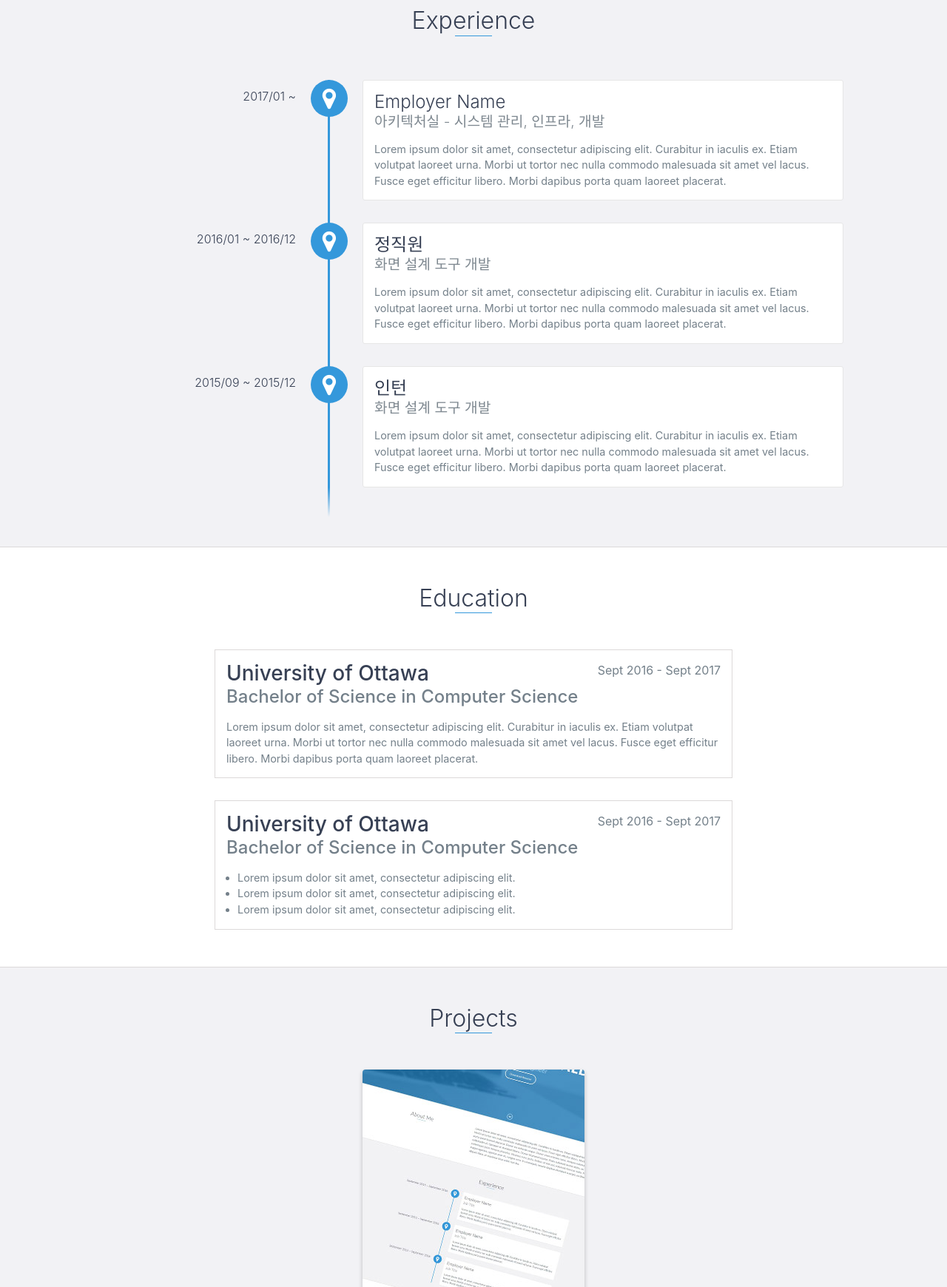
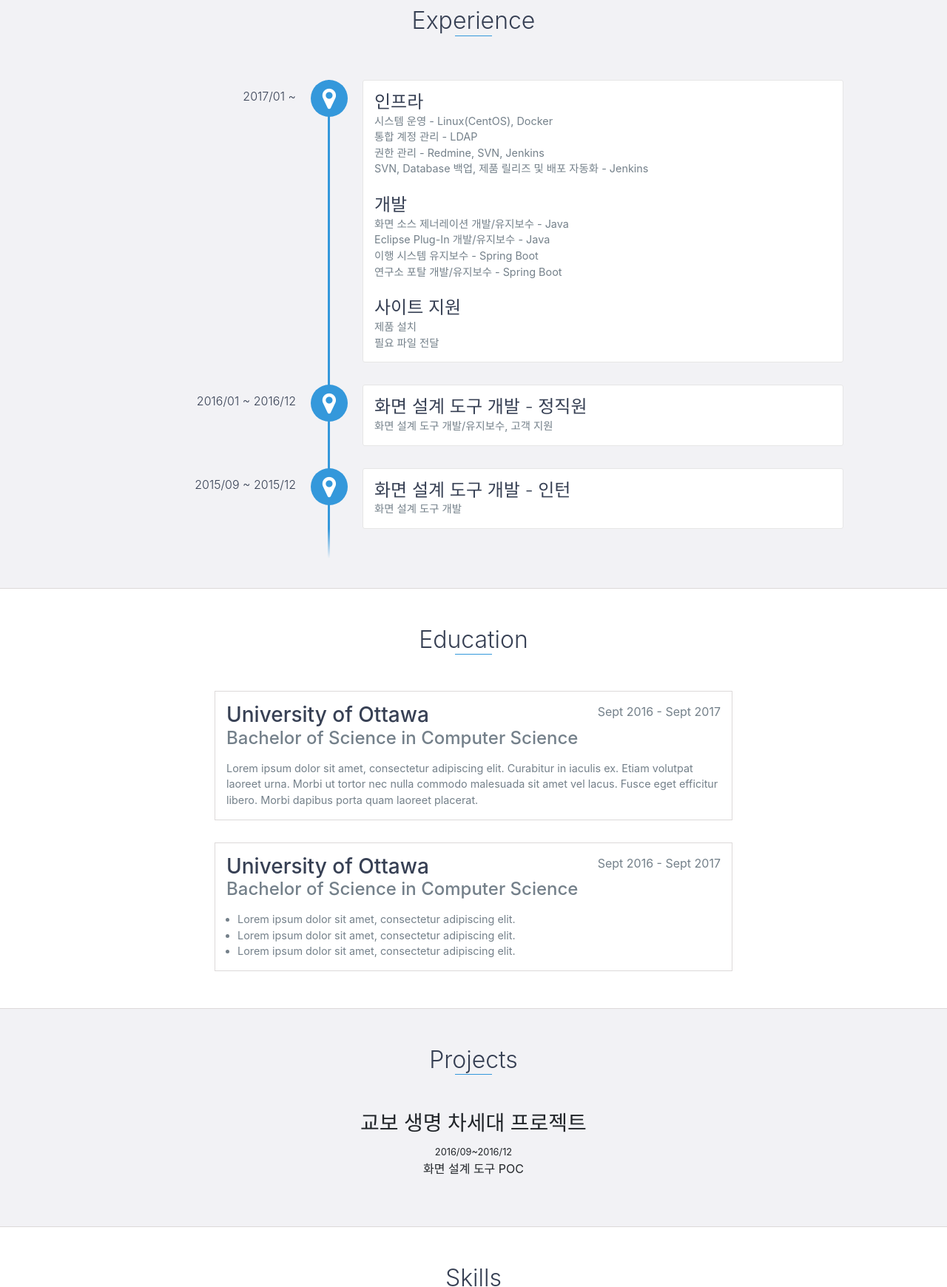
Before and after one commit to happygram/portfolio, a website: page index.html in a window 1280 px wide. Shown: the part 1060-2800 px from the top of the page at 74% size. Drawn offline with nearby package versions, Linux system fonts and the light colour scheme.

Commit message:
포트폴리오 작성 중

```diff
--- a/index.html
+++ b/index.html
@@ -40,9 +40,6 @@
             <li>
                 <a href="#skills">Skills</a>
             </li>
-            <li>
-                <a href="#contact">Contact</a>
-            </li>
         </ul>
     </header>
     <!-- End header -->
@@ -51,7 +48,6 @@
         <div id="lead-content">
             <h1>Seong-Beom Jeong</h1>
             <h2>DevOps Engineer</h2>
-            <a href="#" class="btn-rounded-white">Download Resume</a>
         </div>
         <!-- End #lead-content -->
 
@@ -86,26 +82,36 @@
         <h2 class="heading">Experience</h2>
         <div id="experience-timeline">
         	<div data-date="2017/01 ~ ">
-                <h3>Employer Name</h3>
-                <h4>아키텍처실 - 시스템 관리, 인프라, 개발</h4>
-                <p>
-                    Lorem ipsum dolor sit amet, consectetur adipiscing elit. Curabitur in iaculis ex. Etiam volutpat laoreet urna. Morbi ut tortor nec nulla commodo malesuada sit amet vel lacus. Fusce eget efficitur libero. Morbi dapibus porta quam laoreet placerat.
-                </p>
+                <h3>인프라</h3>
+	                <p>시스템 운영 - Linux(CentOS), Docker</p>
+	                <p>통합 계정 관리 - LDAP</p>
+	                <p>권한 관리 - Redmine, SVN, Jenkins</p>
+	                <p>SVN, Database 백업, 제품 릴리즈 및 배포 자동화 - Jenkins</p>
+	            <br>
+
+                <h3>개발</h3>
+	                <p>화면 소스 제너레이션 개발/유지보수 - Java</p>
+	                <p>Eclipse Plug-In 개발/유지보수 - Java</p>
+	                <p>이행 시스템 유지보수 - Spring Boot</p>
+	                <p>연구소 포탈 개발/유지보수 - Spring Boot</p>
+	             <br>
+
+	             <h3>사이트 지원</h3>
+	             	<p>제품 설치</p>
+	             	<p>필요 파일 전달</p>
             </div>
 
             <div data-date="2016/01 ~ 2016/12">
-                <h3>정직원</h3>
-                <h4>화면 설계 도구 개발</h4>
+                <h3>화면 설계 도구 개발 - 정직원</h3>
                 <p>
-                    Lorem ipsum dolor sit amet, consectetur adipiscing elit. Curabitur in iaculis ex. Etiam volutpat laoreet urna. Morbi ut tortor nec nulla commodo malesuada sit amet vel lacus. Fusce eget efficitur libero. Morbi dapibus porta quam laoreet placerat.
+                	화면 설계 도구 개발/유지보수, 고객 지원
                 </p>
             </div>
 
             <div data-date="2015/09 ~ 2015/12">
-                <h3>인턴</h3>
-                <h4>화면 설계 도구 개발</h4>
+                <h3>화면 설계 도구 개발 - 인턴</h3>
                 <p>
-                    Lorem ipsum dolor sit amet, consectetur adipiscing elit. Curabitur in iaculis ex. Etiam volutpat laoreet urna. Morbi ut tortor nec nulla commodo malesuada sit amet vel lacus. Fusce eget efficitur libero. Morbi dapibus porta quam laoreet placerat.
+                	화면 설계 도구 개발
                 </p>
             </div>
         </div>
@@ -147,24 +153,15 @@
     <div id="projects" class="background-alt">
         <h2 class="heading">Projects</h2>
         <div class="container">
-            <div class="row">
-                <div class="project shadow-large">
-                    <div class="project-image">
-                        <img src="images/project.jpg" />
-                    </div>
 			<!-- End .project-image -->
-                    <div class="project-info">
-                        <h3>Project Name Here</h3>
-                        <p>
-                            Lorem ipsum dolor sit amet, consectetur adipiscing elit. Curabitur in iaculis ex. Etiam volutpat laoreet urna. Morbi ut tortor nec nulla commodo malesuada sit amet vel lacus. Fusce eget efficitur libero. Morbi dapibus porta quam laoreet placerat.
-                        </p>
-                        <a href="#">View Project</a>
+			<div>
+				<h3>교보 생명 차세대 프로젝트</h3>
+				<small>2016/09~2016/12</small>
+				<p>화면 설계 도구 POC</p>
 			</div>
 			<!-- End .project-info -->
 		</div>
 		<!-- End .project -->
-            </div>
-        </div>
     </div>
     <!-- End #projects -->
 
@@ -195,6 +192,9 @@
 								<li>jQuery</li>
 								<li>Thymeleaf</li>
 								<li>JSP</li>
+								<li>handlebars</li>
+							</ul>
+							<ul>
 		        				<li>Spring Boot</li>
 		        			</ul>
 						</td>
@@ -245,6 +245,7 @@
 	        				<ul>
 			            		<li>Apache</li>
 			            		<li>Tomcat</li>
+			            		<li>LDAP</li>
 							</ul>
 						</td>
 	       			</tr>
@@ -257,19 +258,12 @@
 						</td>
 	       			</tr>
 	       			<tr>
-	       				<td><h5>Configuration Management</h5></td>
+	       				<td><h5>Repository</h5></td>
 	       				<td>
 	        				<ul>
 			            		<li>SVN</li>
 	            				<li>Git</li>
-							</ul>
-						</td>
-	       			</tr>
-	       			<tr>
-	       				<td><h5>Infrastructure</h5></td>
-	       				<td>
-	        				<ul>
-			            		<li>LDAP</li>
+	            				<li>Artifactory</li>
 							</ul>
 						</td>
 	       			</tr>
@@ -287,26 +281,12 @@
     </div>
     <!-- End #skills -->
 
-    <div id="contact">
-        <h2>Get in Touch</h2>
-        <div id="contact-form">
-            <form method="POST" action="https://formspree.io/email@email.com">
-                <input type="hidden" name="_subject" value="Contact request from personal website" />
-                <input type="email" name="_replyto" placeholder="Your email" required>
-                <textarea name="message" placeholder="Your message" required></textarea>
-                <button type="submit">Send</button>
-            </form>
-        </div>
-        <!-- End #contact-form -->
-    </div>
-    <!-- End #contact -->
-
     <footer>
         <div class="container">
             <div class="row">
                 <div class="col-sm-5 copyright">
                     <p>
-                        Copyright &copy; 2017 Seong-Beom Jeong
+                        Copyright &copy; 2019 Seong-Beom Jeong
                     </p>
                 </div>
                 <div class="col-sm-2 top">
```
Lines whose indentation alone changed are shown as unchanged.
